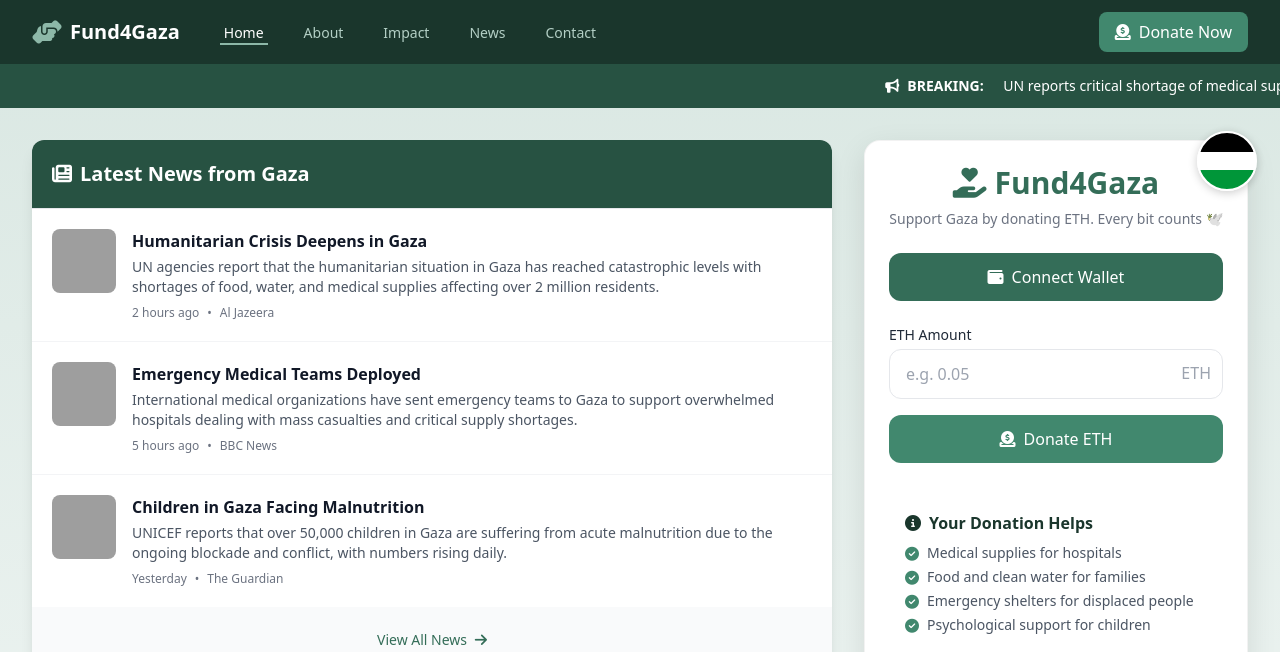
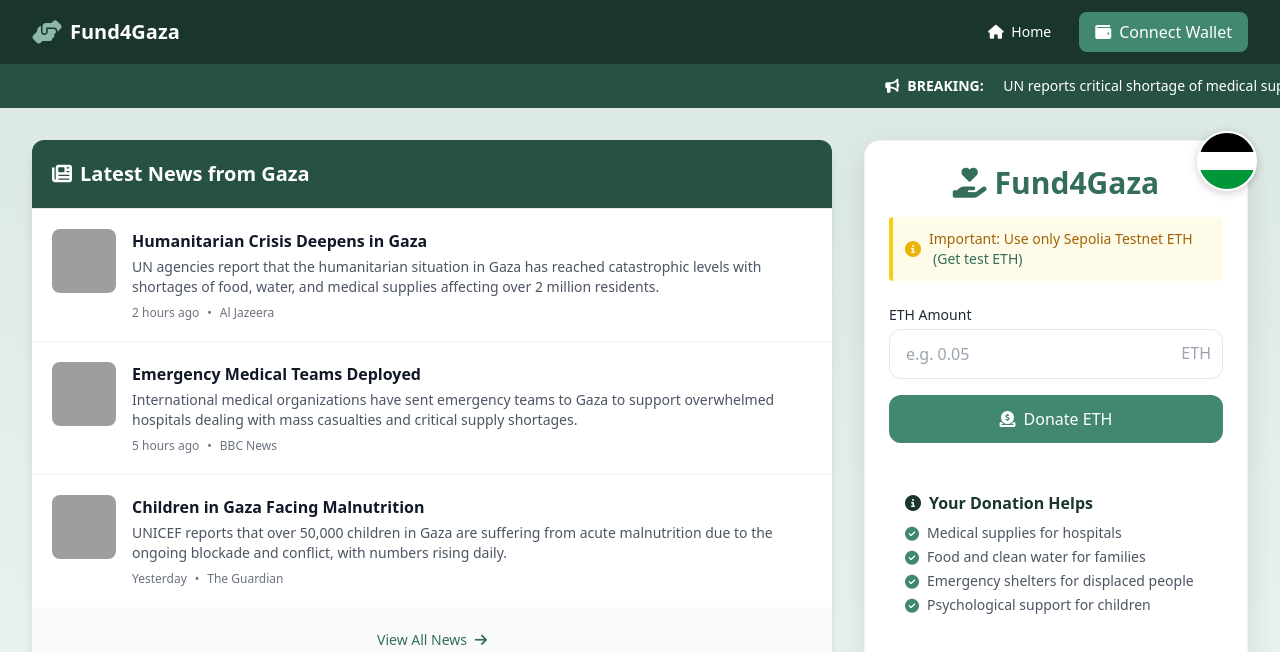
Before and after one commit to HAMZOO0/fund4gaza, a website with bundled scripts: page frontend/main.html in a window 1280 px wide. Shown: the top 652 px of the page. Built offline with nearby package versions, Linux system fonts and the light colour scheme; grey boxes are pictures that could not be loaded.

Commit message:
ui : add Important span tag

```diff
--- a/frontend/main.html
+++ b/frontend/main.html
@@ -143,23 +143,19 @@
     <!-- Navigation Bar -->
    <nav class="bg-palestine-800 text-white sticky top-0 z-50">
     <div class="max-w-7xl mx-auto px-4 sm:px-6 lg:px-8">
-            <div class="flex justify-between h-16">
+        <div class="flex justify-between h-16 items-center">
             <div class="flex items-center">
                 <div class="flex-shrink-0 flex items-center">
                     <i class="fas fa-hands-helping text-2xl mr-2 text-palestine-300"></i>
                     <span class="font-bold text-xl">Fund4Gaza</span>
                 </div>
-                    <div class="hidden md:ml-10 md:flex md:space-x-8">
-                        <a href="#" class="text-white border-b-2 border-palestine-300 px-1 pt-1 text-sm font-medium">Home</a>
-                        <a href="#" class="text-palestine-200 hover:text-white px-1 pt-1 text-sm font-medium">About</a>
-                        <a href="#" class="text-palestine-200 hover:text-white px-1 pt-1 text-sm font-medium">Impact</a>
-                        <a href="#" class="text-palestine-200 hover:text-white px-1 pt-1 text-sm font-medium">News</a>
-                        <a href="#" class="text-palestine-200 hover:text-white px-1 pt-1 text-sm font-medium">Contact</a>
             </div>
-                </div>
-                <div class="flex items-center">
-                    <button class="bg-palestine-500 text-white px-4 py-2 rounded-lg hover:bg-palestine-600 transition flex items-center">
-                        <i class="fas fa-donate mr-2"></i> Donate Now
+            <div class="flex items-center space-x-4">
+                <a href="#" class="text-white hover:text-palestine-300 px-3 py-2 rounded-md text-sm font-medium transition">
+                    <i class="fas fa-home mr-1"></i> Home
+                </a>
+                <button id="connectButton" class="bg-palestine-500 text-white px-4 py-2 rounded-lg hover:bg-palestine-600 transition flex items-center">
+                    <i class="fas fa-wallet mr-2"></i> Connect Wallet
                 </button>
             </div>
         </div>
@@ -295,17 +291,17 @@
                     <h1 class="text-3xl font-bold text-center text-palestine-600">
                         <i class="fas fa-hand-holding-heart mr-2"></i>Fund4Gaza
                     </h1>
-                    <p class="text-center mt-2 text-sm text-gray-500">
-                        Support Gaza by donating ETH. Every bit counts 🕊️
+
+              <div class="mt-4 p-3 bg-yellow-50 border-l-4 border-yellow-400 rounded">
+        <div class="flex items-center">
+            <i class="fas fa-info-circle text-yellow-500 mr-2"></i>
+            <p class="text-sm text-yellow-700">
+                <span class="font-medium">Important:</span> Use only Sepolia Testnet ETH
+                <a href="https://sepoliafaucet.com" target="_blank" class="text-palestine-600 hover:underline ml-1">
+                    (Get test ETH)
+                </a>
             </p>
-
-                    <div class="mt-6 text-center">
-                        <button
-                            id="connectButton"
-                            class="bg-palestine-600 text-white py-3 px-6 rounded-xl hover:bg-palestine-700 transition w-full flex items-center justify-center"
-                        >
-                            <i class="fas fa-wallet mr-2"></i> Connect Wallet
-                        </button>
+        </div>
     </div>
 
                     <div class="mt-6">
```
Lines whose indentation alone changed are shown as unchanged.
